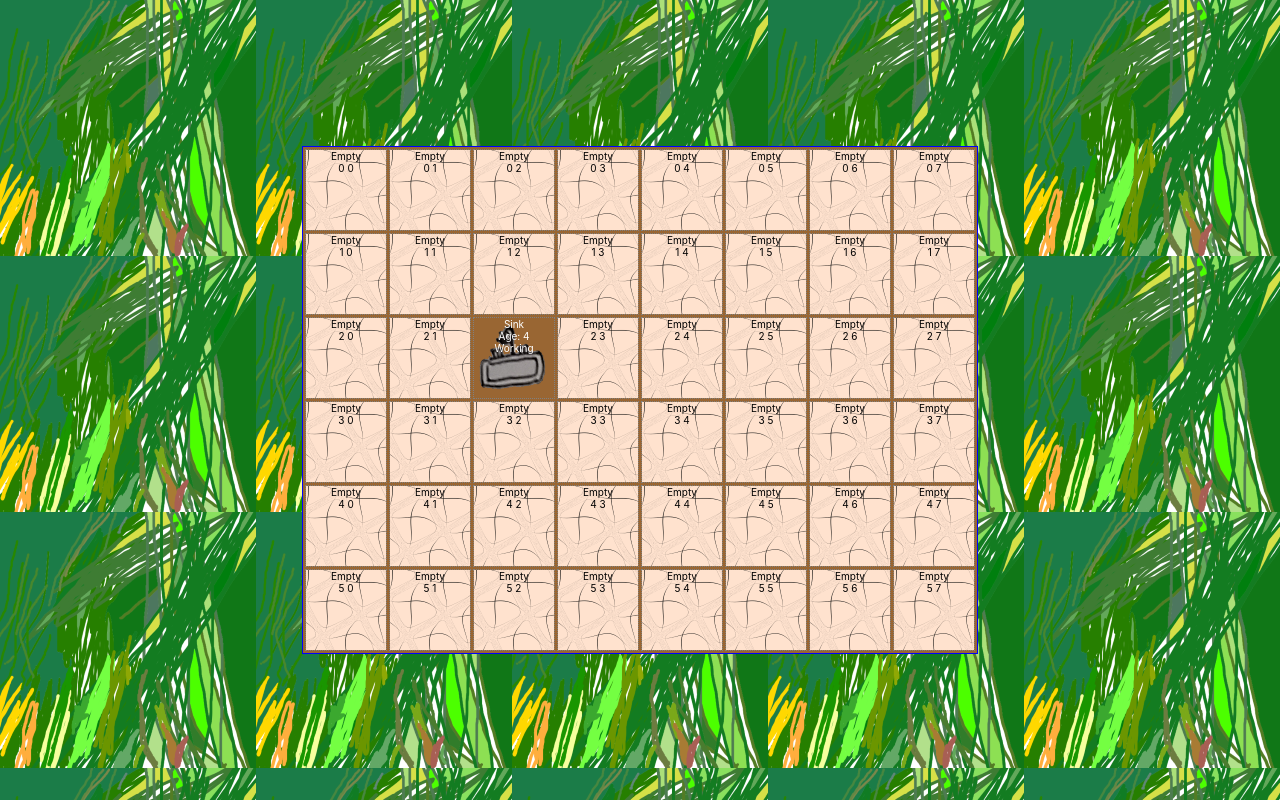
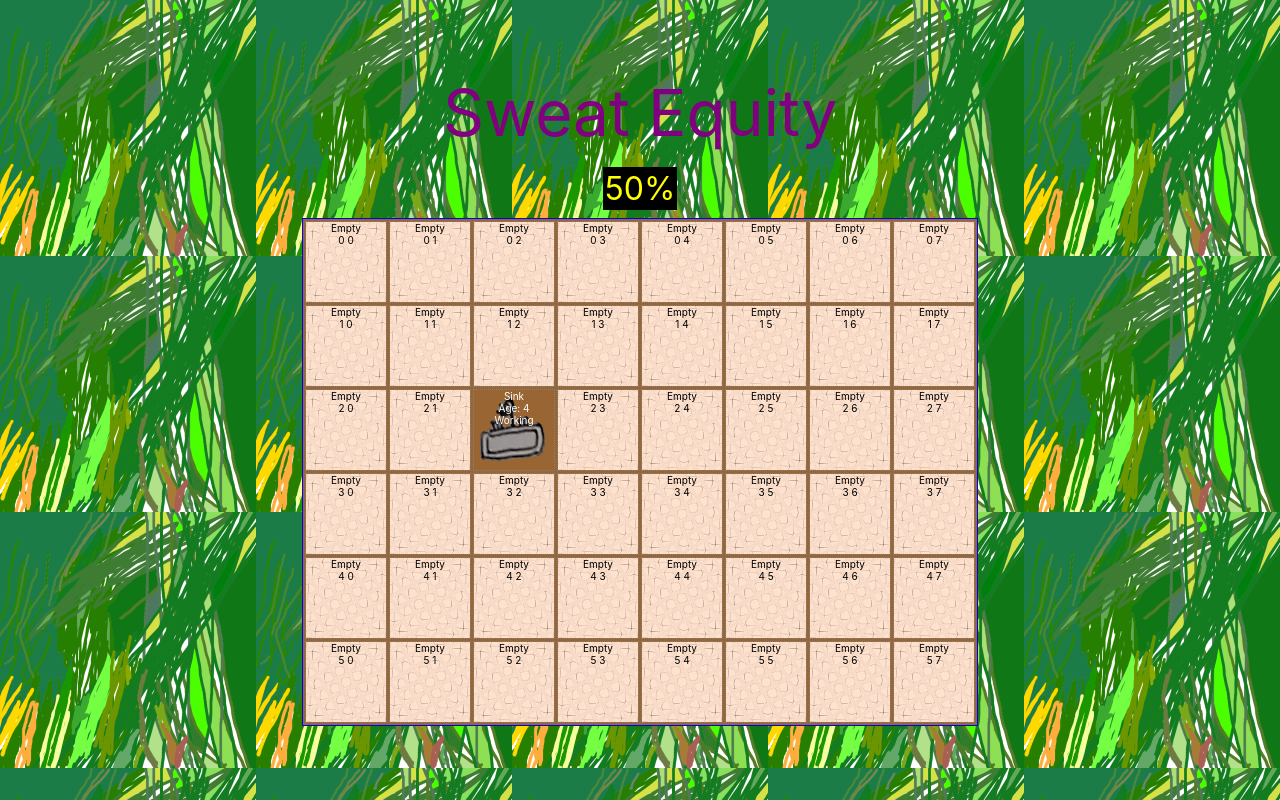
Before and after one commit to addison-grant/sweat-equity-2, a React (Create React App) app: page / in a window 1280 px wide. Built offline with nearby package versions, Linux system fonts and the light colour scheme.

Commit message:
Move init code to House from App

```diff
--- a/src/App.js
+++ b/src/App.js
@@ -1,39 +1,12 @@
 import React, { Component } from 'react';
 import './App.css';
 import House from './components/House.js';
-import Sink from './components/Sink.js';
-import Empty from './components/Empty.js';
 
 class App extends Component {
-  constructor(props) {
-    super(props);
-
-    this.state = {
-      rows: 6,
-      columns: 8,
-      items: {
-      }
-    }
-
-    const that = this;
-
-    function addItem(row, column, Component) {
-      that.state.items[row][column] = <Component row={row} column={column} />;
-    }
-
-    for (let row = 0; row < this.state.rows; ++row) {
-      this.state.items[row] = {};
-      for (let column = 0; column < this.state.columns; ++column) {
-        addItem(row, column, Empty);
-      }
-    }
-
-    addItem(2, 2, Sink);
-  }
   render() {
     return (
       <div className="App">
-        <House numRows={6} numColumns={8} items={this.state.items} />
+        <House/>
       </div>
     );
   }
--- a/src/components/House.css
+++ b/src/components/House.css
@@ -8,6 +8,20 @@
   border: 1px dotted gray;
   margin: 0;
   padding: 0;
+}
+
+.House-title {
+  font-size: 8vh;
+  margin-bottom: 2vh;
+  color: purple;
+}
+
+.House-score {
+  border: 2px solid black;
+  margin-bottom: 1vh;
+  font-size: 4vh;
+  color: yellow;
+  background-color: black;
 }
 
 .House-main {
@@ -22,20 +36,21 @@
   background-color: lightgreen;
   background-image: url('../img/grasstile.png');
   display: flex;
+  flex-direction: column;
   justify-content: center;
   align-items: center;
 }
 
 .House-cell div {
-   height: 100%;
-   width: 100%;
+  height: 100%;
+  width: 100%;
 
-   font-size: 10px;
+  font-size: 10px;
+  background-repeat: no-repeat;
+  background-size: 100% 100%;
+  user-select: none;
 }
 
 .Sink {
-  background-repeat: no-repeat;
-  background-size: 100% 100%;
   color: white;
-  user-select: none;
 }
--- a/src/components/House.js
+++ b/src/components/House.js
@@ -1,19 +1,54 @@
 import React from 'react';
 import './House.css';
 import '../img/grasstile.png';
+import Sink from './Sink.js';
+import Empty from './Empty.js';
 
 class House extends React.Component {
+  constructor(props) {
+    super(props);
+
+    this.state = {
+      rows: 6,
+      columns: 8,
+      items: {
+      }
+    }
+
+    const that = this;
+
+    function addItem(row, column, Component) {
+      that.state.items[row][column] = <Component row={row} column={column} />;
+    }
+
+    for (let row = 0; row < this.state.rows; ++row) {
+      this.state.items[row] = {};
+      for (let column = 0; column < this.state.columns; ++column) {
+        addItem(row, column, Empty);
+      }
+    }
+
+    addItem(2, 2, Sink);
+  }
+
   render() {
-    const rowKeys = Object.keys(this.props.items);
+    const rowKeys = Object.keys(this.state.items);
+    const score = "50%";
     return (
       <div className='House-plot'>
+        <div className='House-title'>
+          Sweat Equity
+        </div>
+        <div className='House-score'>
+          {score}
+        </div>
         <table className='House-main'>
           <tbody>
             {rowKeys.map((rowKey) =>
               <tr key={rowKey}>
-                {Object.keys(this.props.items[rowKey]).map((columnKey) =>
+                {Object.keys(this.state.items[rowKey]).map((columnKey) =>
                   <td key={columnKey} className='House-cell'>
-                    {this.props.items[rowKey][columnKey]}
+                    {this.state.items[rowKey][columnKey]}
                   </td>
                 )}
               </tr>
```
